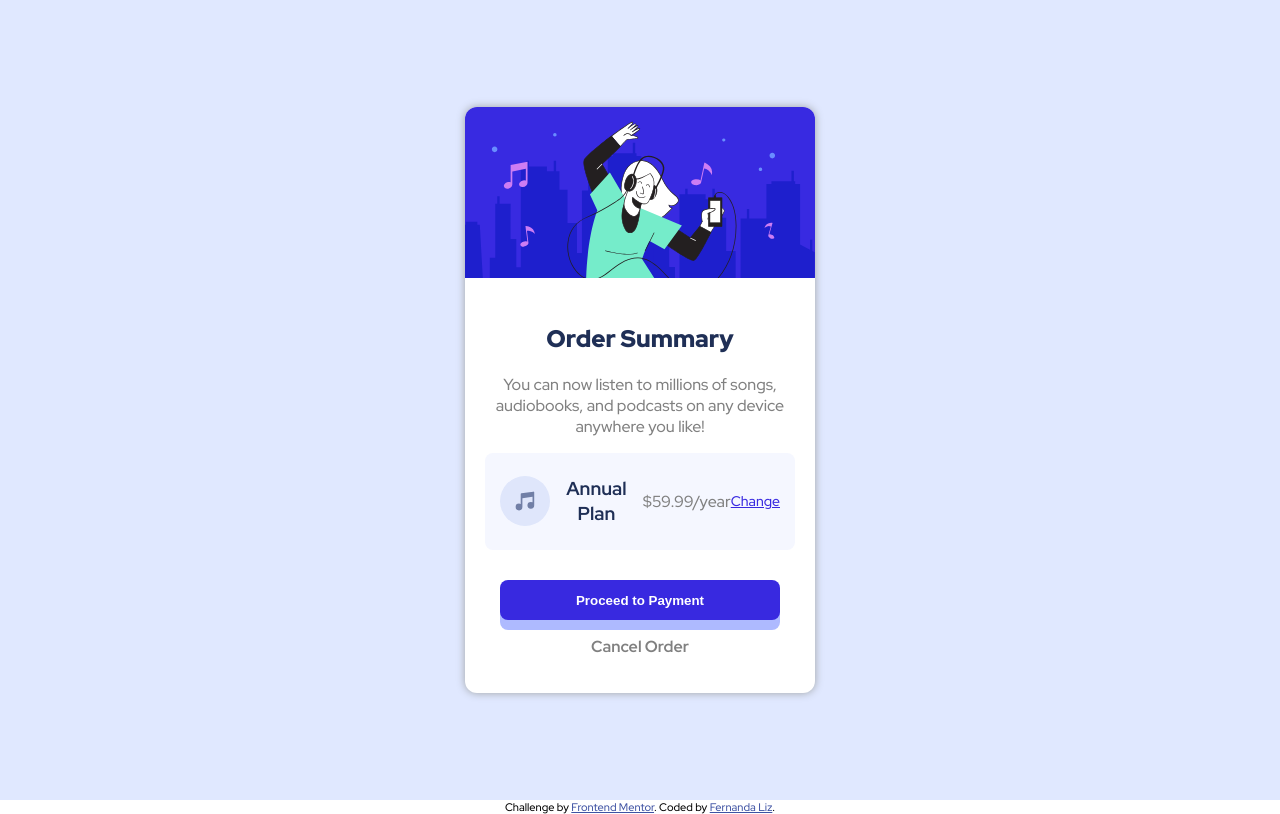
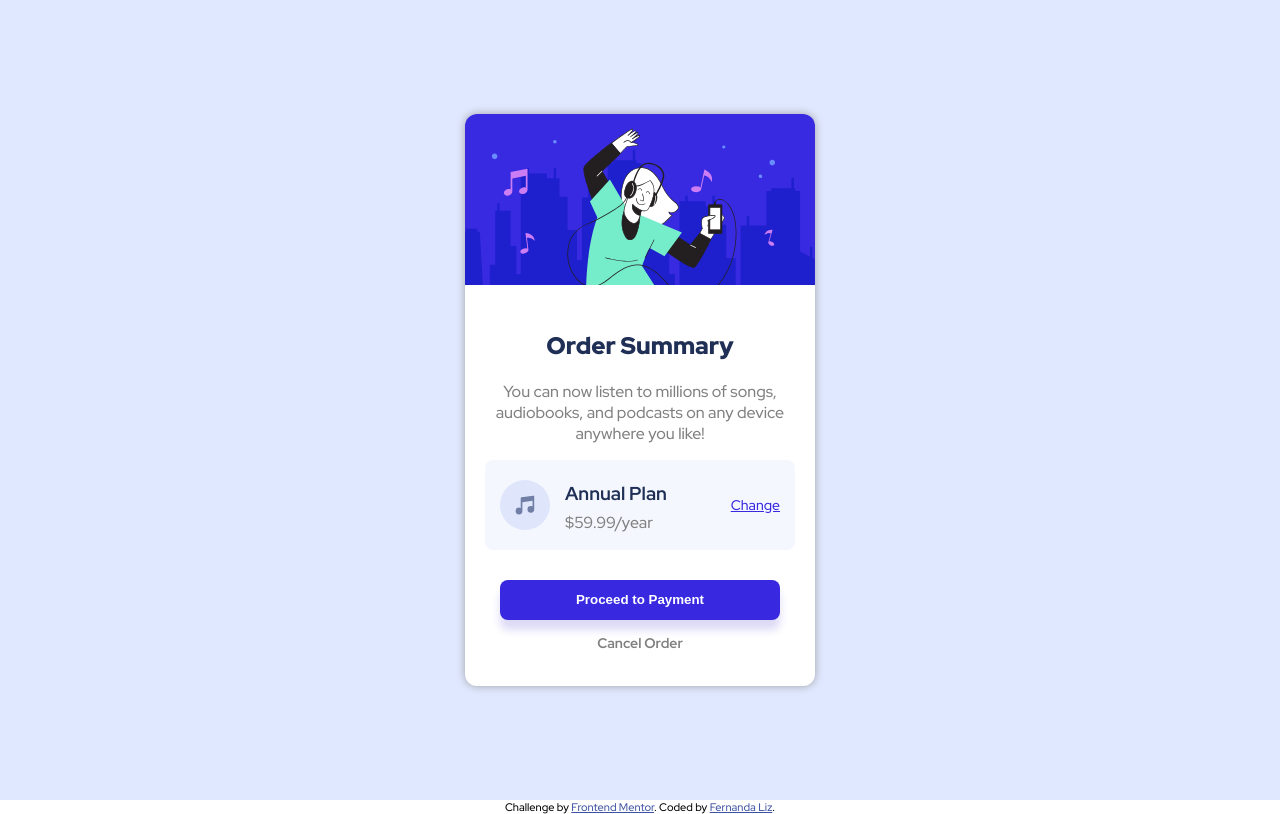
Before and after one commit to fernandalizs/D6-order_sumary, a plain HTML site: page index.html in a window 1280 px wide. Drawn offline with Linux system fonts and the light colour scheme.

Commit message:
Adiciona sombra

```diff
--- a/index.html
+++ b/index.html
@@ -42,8 +42,10 @@
           </p>
           <div class="box">
             <img src="./images/icon-music.svg" alt="" />
-            <h3>Annual Plan</h3>
-            <p>$59.99/year</p>
+            <div class="texto">
+              <h3>Annual Plan</h3>
+              <p>$59.99/year</p>
+            </div>
             <p class="mudar">Change</p>
           </div>
           <button>Proceed to Payment</button>
--- a/style.css
+++ b/style.css
@@ -51,14 +51,31 @@ main {
 }
 
 .box {
-  height: auto;
+  height: 80px;
   width: 280px;
   background-color: #f5f7ff;
   border-radius: 8px;
   display: flex;
-  align-items: center;
   margin: 0 0 30px 0;
   padding: 5px 15px;
+  flex-direction: row;
+  align-items: center;
+  justify-content: space-between;
+}
+
+.texto {
+  width: 200px;
+  box-sizing: border-box;
+  text-align: left;
+  padding: 15px;
+}
+
+.texto h3 {
+  margin: 4px 0 0 0;
+}
+
+.texto p {
+  margin: 6px 0 0 0;
 }
 
 .box img {
@@ -80,9 +97,10 @@ main {
   color: white;
   font-weight: 700;
   border: 0;
-  box-shadow: 0 10px rgb(174 186 255);
+  box-shadow: 0px 10px 8px #dddaf7;
 }
 
-.Cancelamento {
+.caixa .Cancelamento {
   font-weight: 700;
+  font-size: 14px;
 }
```
